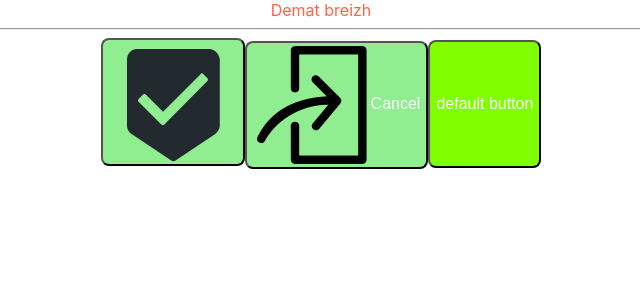
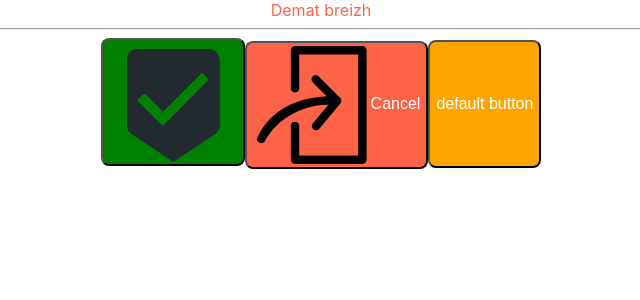
Before and after one commit to hengou/react_training, a React (Create React App) app: page / in a window 1280 px wide. Shown: the top 300 px of the page, without its empty margins (319-959 px from the left). Built offline with nearby package versions, Linux system fonts and the light colour scheme.

Commit message:
+css style

```diff
--- a/src/App/App.tsx
+++ b/src/App/App.tsx
@@ -8,15 +8,15 @@ function App() {
       Demat breizh
       <hr/>
          {/* all attributes are props elements */}
-        <Button type="submit">
+        <Button bgColor="green">
           <img src="/img/ok_icon.png" alt="ok"/>
         </Button>
-        <Button type="reset">
+        <Button bgColor="tomato">
           {/* they are props.children */}
           <img src="/img/cancel_icon.png" alt="cancel"/>
           Cancel
         </Button>
-        <Button classColor="primary"></Button>
+        <Button/>
     </div>
   );
 }
--- a/src/App/components/Button/Button.js
+++ b/src/App/components/Button/Button.js
@@ -6,7 +6,11 @@ import PropTypes from 'prop-types'
 const Button=(props)=>{
     console.log(props)
     return(
-        <button className={props.classColor ? 'Button '+ props.classColor:'Button'} type={props.type}>
+        <button className={props.classColor ? 'Button '+ props.classColor:'Button'}
+        type={props.type}
+        // pass props to css style =>
+        // first {} -> javascript snippet ; second {} -> javascript Object
+        style={{backgroundColor: props.bgColor}}>
             {props.children}
         </button>
     );
@@ -17,11 +21,13 @@ const Button=(props)=>{
 Button.propTypes={
     children:PropTypes.any.isRequired,
     type:PropTypes.any,
-    classColor:PropTypes.string
+    classColor:PropTypes.string,
+    bgColor:PropTypes.string
 }
 // default props definition
 Button.defaultProps={
-    children: 'default button'
+    children: 'default button',
+    bgColor: 'orange'
 }
 
 export default Button;
```
